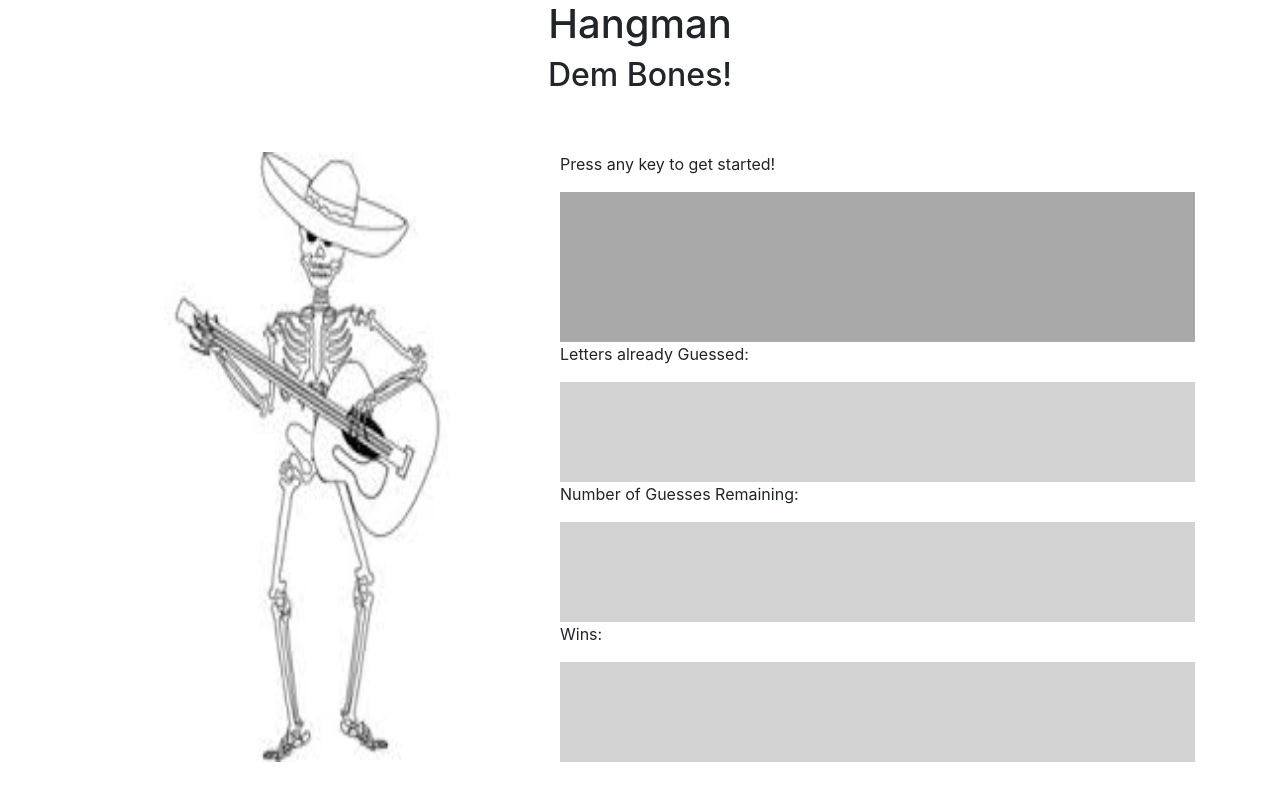
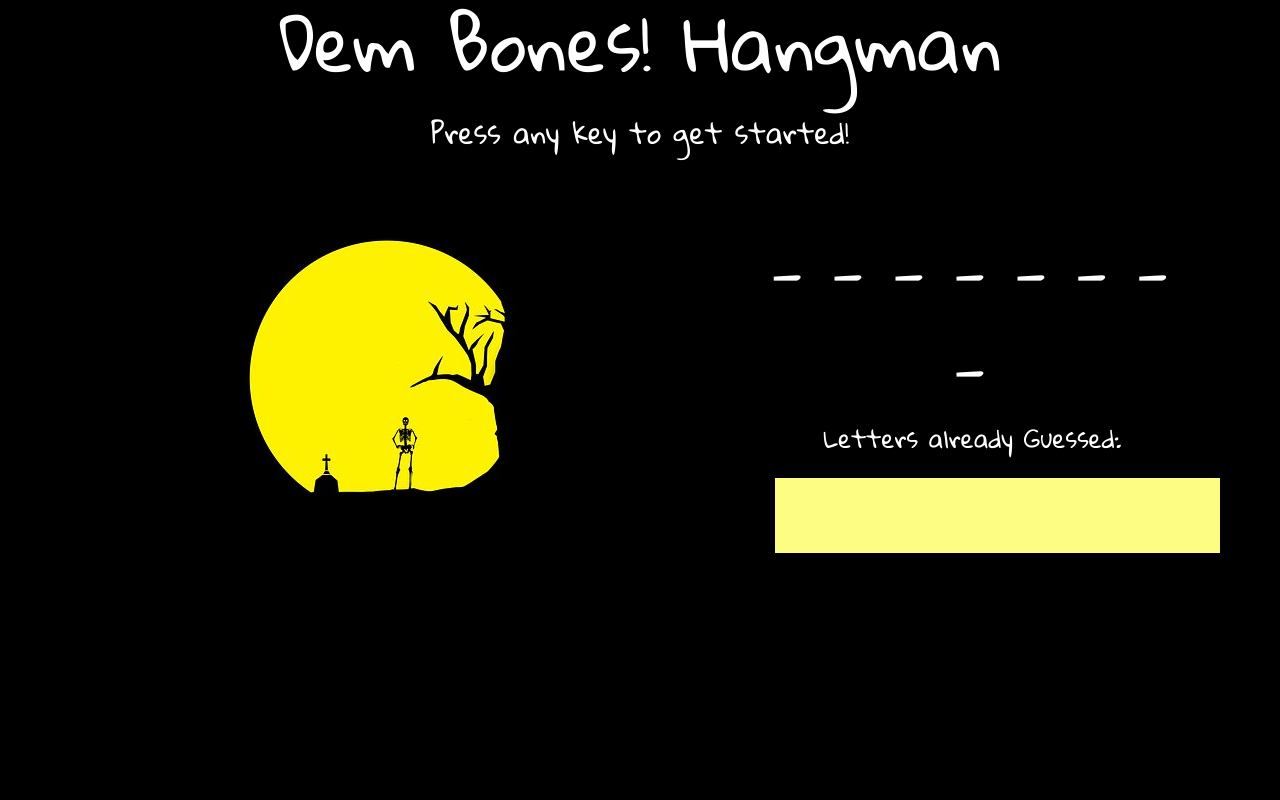
Before and after one commit to CMichael82/Word-Guess-Game, a plain HTML site: page index.html in a window 1280 px wide. Drawn offline with nearby package versions, Linux system fonts and the light colour scheme.

Commit message:
added resetGame function, adjusted column/row layout in html, reset background color and image

```diff
--- a/assets/css/style.css
+++ b/assets/css/style.css
@@ -1,35 +1,50 @@
+@import url('https://fonts.googleapis.com/css?family=Gloria+Hallelujah');
+
+body {
+	background-color: black;
+	font-family: 'Gloria Hallelujah', cursive;
+	color: white;
+	}
 main {
 	margin: 50px;
 }
 
-.img-fluid {
-	height: 100%;
+.title {
+	font-size: 72px;
+}
+
+h3 {
+	margin-top: 30px;
+}
+
+#wordBlock {
+	font-size: 64px;
+	color: white;
+}
+
+#guessed {
+	height: 75px;
+	background-color: rgb(253, 253, 131);
+	font-size: 32px;
+	color: black;
+	margin: 25px;
 	width: 100%;
 }
 
-#wordBlock {
-	height: 150px;
-	background-color: darkgrey;
-	font-size: 72px;
+#remaining {
+	font-size: 16px;
+	color: yellow;
+	margin: 20px;
+}
+#wins {
+	font-size: 16px;
+	color: yellow;
+	margin: 20px;
 }
 
-#guessed {
-	height: 100px;
-	background-color:lightgrey;
-	font-size: 68px;
+#losses {
+	font-size: 16px;
+	color:yellow;
+	margin: 20px;
+
 }
-
-#remaining {
-	height: 100px;
-	background-color:lightgrey;
-	font-size: 68px;
-}
-#wins {
-	height: 100px;
-	background-color:lightgrey;
-	font-size: 68px;
-}
-
-img {
-	height: 100%;
-}
--- a/assets/javascript/game.js
+++ b/assets/javascript/game.js
@@ -1,13 +1,13 @@
 //Create an array of available words
-var wordBank = ["fibula", "elbow", "clavicle","cranium", "femur","vertebra", "mandible"];
+var wordBank = ["fibula", "elbow", "clavicle", "cranium", "femur", "vertebra", "mandible"];
 
 //Pick a random word from the arrray
-var word = wordBank[Math.floor(Math.random()*wordBank.length)];
+var word = wordBank[Math.floor(Math.random() * wordBank.length)];
 
 //Create underscores to represent letter spaces based on random word
 var letterSpaces = [];
 for (var i = 0; i < word.length; i++) {
-		letterSpaces[i] ='_ ';
+	letterSpaces[i] = '_ ';
 }
 
 //Create an empty array for letters already guessed
@@ -22,49 +22,68 @@ var guessesLeft = 10;
 //Set wins starting at 0
 var wins = 0;
 var winMessage = "You Win!"
-var loseMessage ="Try Again!"
+var losses = 0;
+var lossMessage = "Try Again!"
 
+document.getElementById("wordBlock").innerHTML = letterSpaces.join("");
 //Start game with press(up)of any key
-document.onkeyup = function (event){
+document.onkeyup = function (event) {
 
 	//Set the user guess to the key selected
-userGuess = event.key;
+	var userGuess = event.key;
 	console.log(userGuess);
 	console.log(word);
 
+	// If the user guess is in the word, replace space with letter, reduce letters remaining,
+	if (word.indexOf(userGuess) > -1) {
+		for (var j = 0; j < 26; j++) {
+			if (word[j] === userGuess) {
+				letterSpaces[j] = userGuess;
+				lettersRemaining--;
+			}
+		}
+	}
 	// If the user guess is not in the word, move to guessed letters array
-if (word.indexOf(userGuess) > -1) {
-	} else {
+	else {
 		guessedLetters.push(userGuess);
-
-//Decrease guesses left each time incorrect letter selected
 		guessesLeft--;
 		console.log(guessesLeft);
 	}
 
-//Check the user guess against the letters of the word. If correct reduces letters remaining
-if (lettersRemaining > 0) {
-	for (var j = 0; j < word.length; j++) {
-		if (word[j]===userGuess){
-			letterSpaces[j] = userGuess;
-			lettersRemaining--;
+	checkWin();
+	checkLoss();
+
+	//Display stats in html
+	document.getElementById("wordBlock").innerHTML = letterSpaces.join("");
+	document.getElementById("guessed").innerHTML = guessedLetters.join("");
+	document.getElementById("remaining").innerHTML = "Guesses Remaining:  " + guessesLeft;
+	document.getElementById("wins").innerHTML = "Wins:  " + wins;
+	document.getElementById("losses").innerHTML ="Losses:  " + losses;
+}
+
+//functions
+function checkWin() {
+	if (lettersRemaining === 0) {
+		wins++;
+		resetGame();
 	}
 }
 
-	//run function to see if the user won
-	checkWin ();
+function checkLoss() {
+	if (guessesLeft === 0) {
+		losses++;
+		// document.getElementById("skeleton").innerHTML= lossMessage;
+		resetGame();
+	}
 }
 
-//Display stats in html
-document.getElementById("wordBlock").innerHTML= letterSpaces.join("");
-document.getElementById("guessed").innerHTML= guessedLetters.join("");
-document.getElementById("remaining").innerHTML=guessesLeft;
-document.getElementById("wins").innerHTML=wins;
+function resetGame() {
+	word = wordBank[Math.floor(Math.random() * wordBank.length)];
+	letterSpaces = [];
+	for (var i = 0; i < word.length; i++) {
+		letterSpaces[i] = '_ ';
 	}
-
-//functions
-function checkWin (){
-	if (lettersRemaining===-0){
-		wins++;
+	lettersRemaining = word.length;
+	guessedLetters = [];
+	guessesLeft = 10;
 }
-}
--- a/index.html
+++ b/index.html
@@ -12,27 +12,34 @@
 
 <header class="container">
 	<div class="row">
-		<div class="col-md-12">
-			<h1 class="text-center">Hangman</h1>
-			<h2 class="text-center">Dem Bones!</h2>
+		<div class="col-md-12 title">
+			<h1 class="title text-center">Dem Bones! Hangman</h1>
+			<h3 class="text-center">Press any key to get started!</h3>
 		</div>
 	</header>
 
 	<main class="container">
-	<div class="row">
-		<div class="col-md-5">
-			<img src="./assets/images/skeleton.jpg" alt="Skeleton" class="img-fluid">
-		</div>
-		<div class="col-md-7">
-			<p>Press any key to get started!</p>
-			<div id="wordBlock" class ="text-center"></div>
-			<p>Letters already Guessed:</p>
-			<div id="guessed" class="text-center"></div>
-			<p>Number of Guesses Remaining:</p>
-			<div id="remaining" class="text-center"></div>
-			<p>Wins:</p>
-			<div id="wins" class="text-center"></div>
-
+		<div class="row">
+			<div class="col-md-7">
+				<img src="./assets/images/skeleton-moon-tree.jpg" alt="Skeleton" class="img-fluid" id="skelton">
+			</div>
+			<div class="col-md-5">
+				<div id="wordBlock" class ="text-center"></div>
+				<br>
+				<h4 class="text-center">Letters already Guessed:</h4>
+				<div id="guessed" class="text-center"></div>
+				<div class="row">
+					<col-md-4>
+						<div id="remaining"></div>
+					</col-md-4>
+					<col-md-4>
+						<div id="wins"></div>
+					</col-md-4>
+					<col-md-4>
+						<div id="losses"></div>
+					</col-md-4>
+				</div>
+			</div>
 		</div>
 	</main>
 </div>
```
Also changed, not shown: assets/css/reset.css (deleted), assets/images/Skeleton-dancing.webp (added), assets/images/Skeleton.webp (added), assets/images/skeleton-moon-tree.jpg (added), assets/images/skeleton.jpg (deleted), assets/images/x-ray.jpg (added). Lines whose indentation alone changed are shown as unchanged.
